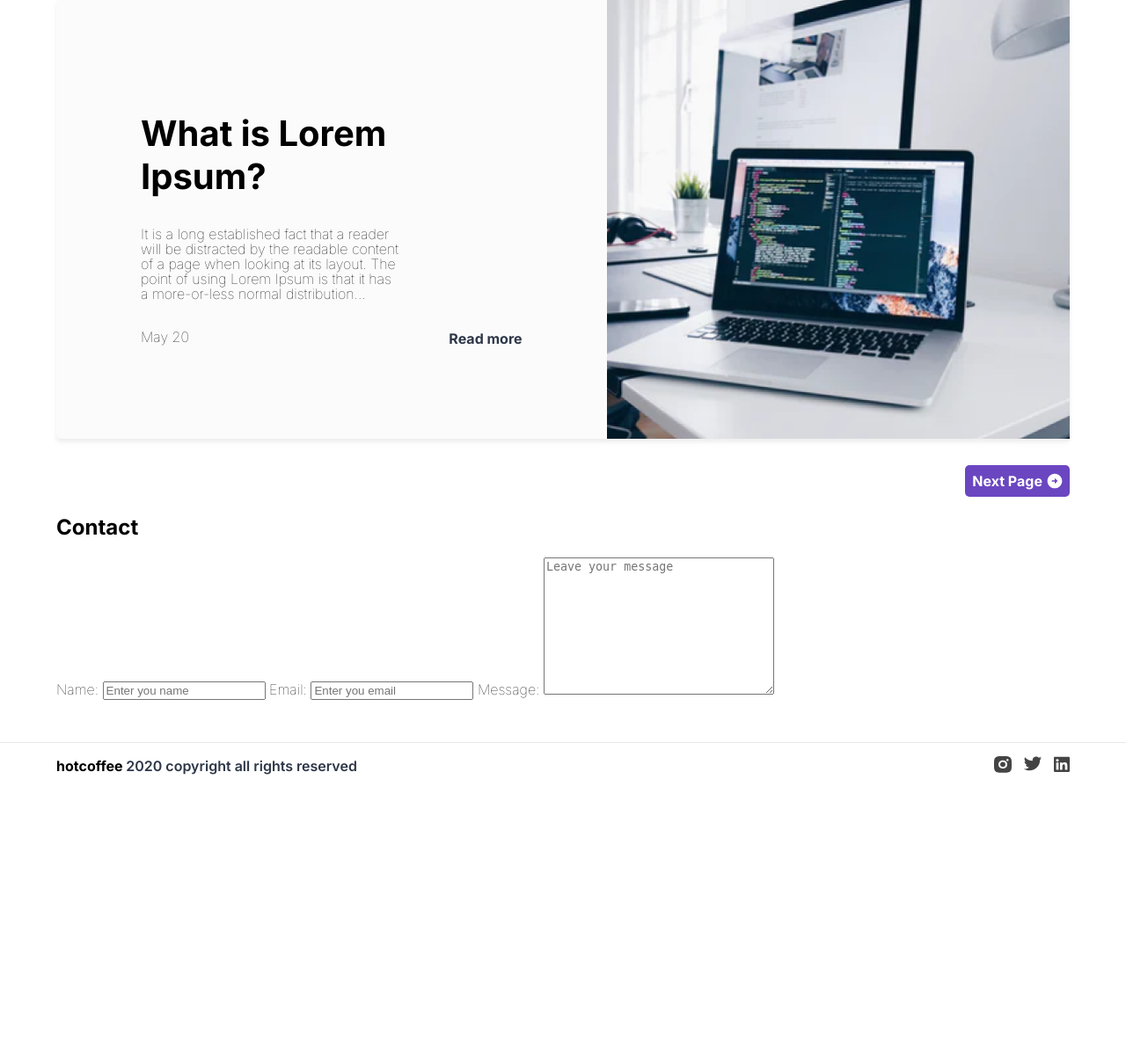
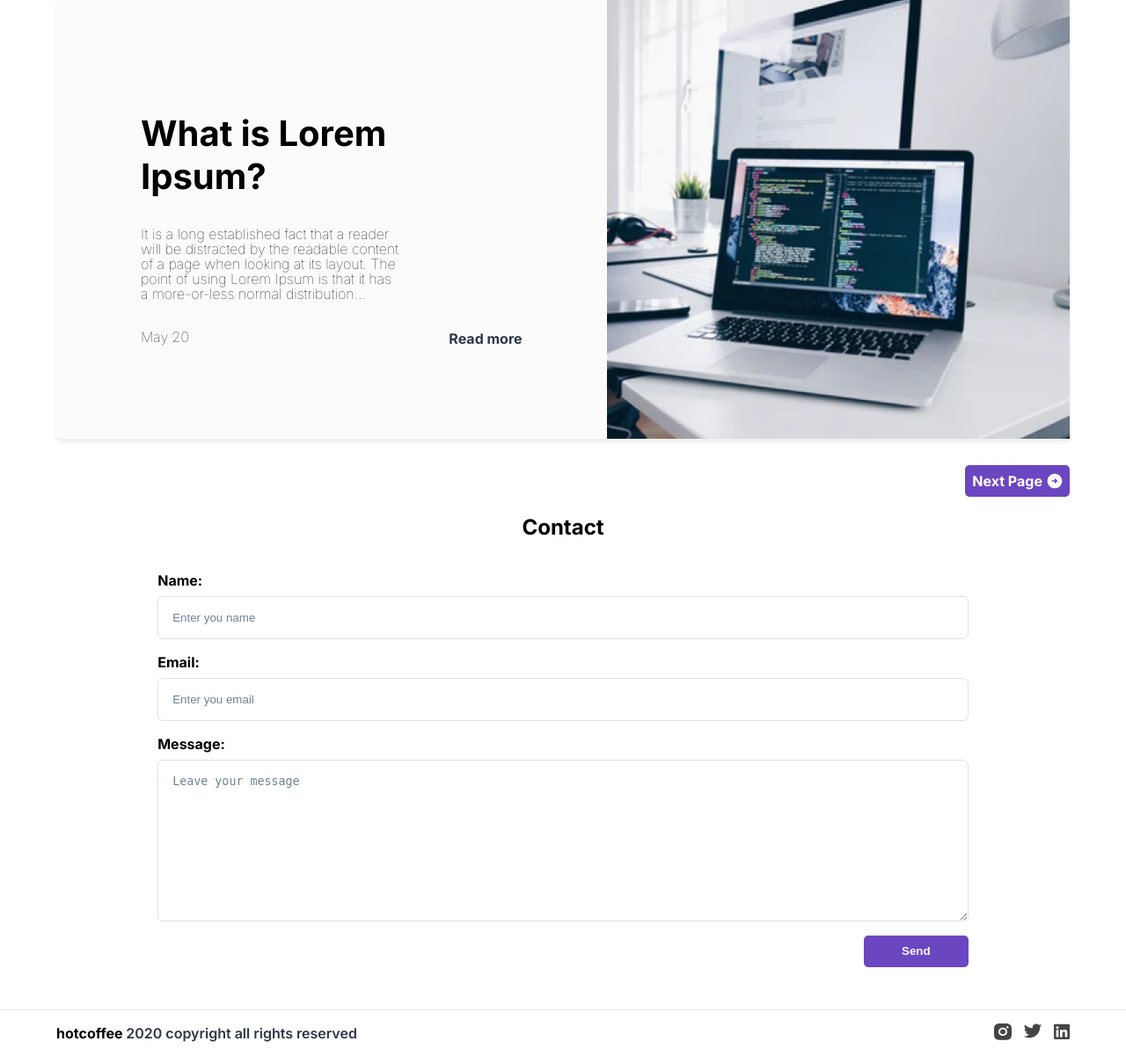
Before and after one commit to ArcoDev/HotCofee, a PHP site: page / in a window 1280 px wide. Shown: the part 1603-2804 px from the top of the page at 88% size. Before the commit the page ends 2484 px from the top, so only its background shows below. Run offline with PHP 8.4, Linux system fonts and the light colour scheme.

Commit message:
Terminando maqueta del formulario

```diff
--- a/assets/css/styles.css
+++ b/assets/css/styles.css
@@ -704,6 +704,98 @@ input {
   }
 }
 
+.contact {
+  display: -webkit-box;
+  display: -ms-flexbox;
+  display: flex;
+  -webkit-box-align: center;
+      -ms-flex-align: center;
+          align-items: center;
+  -webkit-box-pack: center;
+      -ms-flex-pack: center;
+          justify-content: center;
+  -webkit-box-orient: vertical;
+  -webkit-box-direction: normal;
+      -ms-flex-direction: column;
+          flex-direction: column;
+}
+
+.contact .form {
+  width: 80%;
+  display: -webkit-box;
+  display: -ms-flexbox;
+  display: flex;
+  -webkit-box-orient: vertical;
+  -webkit-box-direction: normal;
+      -ms-flex-direction: column;
+          flex-direction: column;
+}
+
+.contact .form label {
+  margin: 1rem 0 .5rem 0;
+  color: #000000;
+  font-weight: 700;
+}
+
+.contact .form input, .contact .form textarea {
+  padding: 1rem;
+  border: 1px solid #E2E2E2;
+  -webkit-box-sizing: border-box;
+          box-sizing: border-box;
+  border-radius: 6px;
+  outline: none;
+}
+
+.contact .form input::-webkit-input-placeholder, .contact .form textarea::-webkit-input-placeholder {
+  color: #718096;
+}
+
+.contact .form input:-ms-input-placeholder, .contact .form textarea:-ms-input-placeholder {
+  color: #718096;
+}
+
+.contact .form input::-ms-input-placeholder, .contact .form textarea::-ms-input-placeholder {
+  color: #718096;
+}
+
+.contact .form input::placeholder, .contact .form textarea::placeholder {
+  color: #718096;
+}
+
+.contact .form .btn-send {
+  width: 100%;
+  display: -webkit-box;
+  display: -ms-flexbox;
+  display: flex;
+  -webkit-box-pack: end;
+      -ms-flex-pack: end;
+          justify-content: flex-end;
+  margin-top: 1rem;
+}
+
+.contact .form .btn-send button {
+  height: 36px;
+  width: 119px;
+  border-radius: 5px;
+  color: #ffffff;
+  font-weight: 700;
+  background: #6B46C1;
+  border: transparent;
+  cursor: pointer;
+}
+
+@media screen and (max-width: 767px) {
+  .contact .form .btn-send button {
+    left: 64%;
+  }
+}
+
+@media screen and (min-width: 768px) and (max-width: 1024px) {
+  .contact .form .btn-send button {
+    left: 32%;
+  }
+}
+
 .btn-aside {
   width: 100%;
   display: -webkit-box;
--- a/assets/css/styles.scss
+++ b/assets/css/styles.scss
@@ -121,6 +121,7 @@ input {
 
         .box {
             width: 33.3%;
+
             @include mobile {
                 width: 50%;
             }
@@ -312,19 +313,24 @@ input {
     grid-auto-rows: auto;
     gap: 30px;
     padding-bottom: 30px;
+
     @include mobile {
         overflow-x: hidden;
     }
+
     @include tablet {
         overflow-x: hidden;
     }
+
     .article {
         background: #FFFFFF;
         box-shadow: 0px 4px 4px rgba(192, 189, 189, 0.25);
         border-radius: 5px;
-    @include tablet {
-        grid-column-start: span 3;
-    }
+
+        @include tablet {
+            grid-column-start: span 3;
+        }
+
         &:nth-child(1) {
             grid-column-start: span 3;
             display: flex;
@@ -404,74 +410,133 @@ input {
                 }
             }
         }
+
         &:nth-child(5) {
             grid-column-start: span 3;
             height: 500px;
             background: $white_light;
             display: flex;
+
             @include mobile {
                 height: auto;
                 flex-direction: column-reverse;
             }
 
-            .info-article{
+            .info-article {
                 padding: 6rem;
+
                 @include mobile {
                     padding: 1rem;
                 }
+
                 @include tablet {
                     padding: 5rem 2rem;
                 }
+
                 @include textArticles;
-                h2{
+
+                h2 {
                     font-size: 40px;
                     width: 70%;
                     line-height: 48.41px;
+
                     @include mobile {
                         width: 90%;
                         font-size: 30px;
                     }
+
                     @include tablet {
                         width: 95%;
                     }
                 }
-                p{
+
+                p {
                     font-size: 16px;
+
                     @include tablet {
                         width: 100%;
                     }
                 }
             }
+
             .footer-info {
                 display: flex;
-                justify-content:space-between;
+                justify-content: space-between;
                 @include footerArticles;
-                p{
+
+                p {
                     font-size: 16px;
                 }
-                a{
+
+                a {
                     font-size: 16px;
+
                     @include mobile {
                         width: 40%;
                     }
+
                     @include tablet {
                         width: 40%;
                     }
                 }
             }
-            .img-article{
+
+            .img-article {
                 width: 150%;
+
                 @include tablet {
                     width: 230%;
                 }
-                img{
+
+                img {
                     width: 100%;
                     height: 100%;
                     object-fit: cover;
+
                     @include mobile {
                         width: 66.5%;
                     }
                 }
+            }
+        }
+    }
+}
+
+//ARTICLE
+.contact {
+    display: flex;
+    align-items: center;
+    justify-content: center;
+    flex-direction: column;
+
+    .form {
+        width: 80%;
+        display: flex;
+        flex-direction: column;
+
+        label {
+            margin: 1rem 0 .5rem 0;
+            color: $black;
+            font-weight: 700;
+        }
+
+        input, textarea {
+            padding: 1rem;
+            border: 1px solid #E2E2E2;
+            box-sizing: border-box;
+            border-radius: 6px;
+            outline: none;
+            &::placeholder{
+                color: $gray;
+            }
+        }
+        .btn-send{
+            width: 100%;
+            display: flex;
+            justify-content: flex-end;
+            margin-top: 1rem;
+            button{
+                @include buttonPurple;
             }
         }
     }
@@ -493,96 +558,117 @@ input {
 }
 
 //FOOTER_ARTICLES
-.footer{
+.footer {
     width: 100%;
     border-top: 1px solid $lineFooter;
     display: flex;
     justify-content: space-between;
+
     @include mobile {
         flex-direction: column;
         justify-content: center;
         text-align: center;
         padding: .5rem 0;
     }
-    .text-footer{
+
+    .text-footer {
         padding-left: 4rem;
+
         @include mobile {
             padding-left: 0;
         }
-        h3{
+
+        h3 {
             font-size: 16px;
             color: $black;
             font-weight: 700;
-            span{
+
+            span {
                 font-weight: 600;
                 color: $blue_dark;
             }
+
             @include mobile {
                 font-size: 14px;
             }
         }
     }
-    .socials{
+
+    .socials {
         padding-right: 4rem;
         display: flex;
-        justify-content:center;
+        justify-content: center;
         align-items: center;
         gap: .8rem;
+
         @include mobile {
             padding-right: 0;
         }
     }
 }
 
-.header-arcticle{
+.header-arcticle {
     width: 100%;
     display: grid;
     place-items: center;
-    img{
+
+    img {
         width: 90%;
         height: 430px;
         object-fit: cover;
+
         @include mobile {
             width: 100%;
-            height:145px;
+            height: 145px;
             object-fit: contain;
         }
     }
 }
-.content-article{
+
+.content-article {
     width: 70%;
     margin: 0 auto;
+
     @include mobile {
         width: 90%;
     }
-    h1{
+
+    h1 {
         font-size: 45px;
+
         @include mobile {
             font-size: 30px;
         }
     }
-    .creator{
+
+    .creator {
         display: flex;
         align-items: center;
         gap: 1rem;
+
         @include mobile {
-            h2{
+            h2 {
                 font-size: 14px;
             }
         }
     }
-    .text-article{
+
+    .text-article {
         border-top: 1px solid $lineFooter;
         padding: 1rem 5rem 1rem 0;
+
         @include mobile {
             padding: 1rem 2rem 1rem 0;
-            h2{
+
+            h2 {
                 font-size: 14px;
             }
         }
-        p{
+
+        p {
             font-size: 14px;
             line-height: 19px;
+
             @include mobile {
                 font-size: 12px;
             }
--- a/index.html
+++ b/index.html
@@ -127,13 +127,16 @@
             <div class="title">
                 <h2>Contact</h2>
             </div>
-                <form action="">
+                <form action="" class="form">
                     <label for="name">Name:</label>
                     <input type="text" name="name" id="name" placeholder="Enter you name">
                     <label for="name">Email:</label>
                     <input type="email" name="email" id="email" placeholder="Enter you email">
                     <label for="message">Message:</label>
                     <textarea name="message" id="message" cols="30" rows="10" placeholder="Leave your message"></textarea>
+                    <div class="btn-send">
+                        <button type="submit">Send</button>
+                    </div>
                 </form>
         </section>
     </main>
```
Also changed, not shown: 1 other file.
